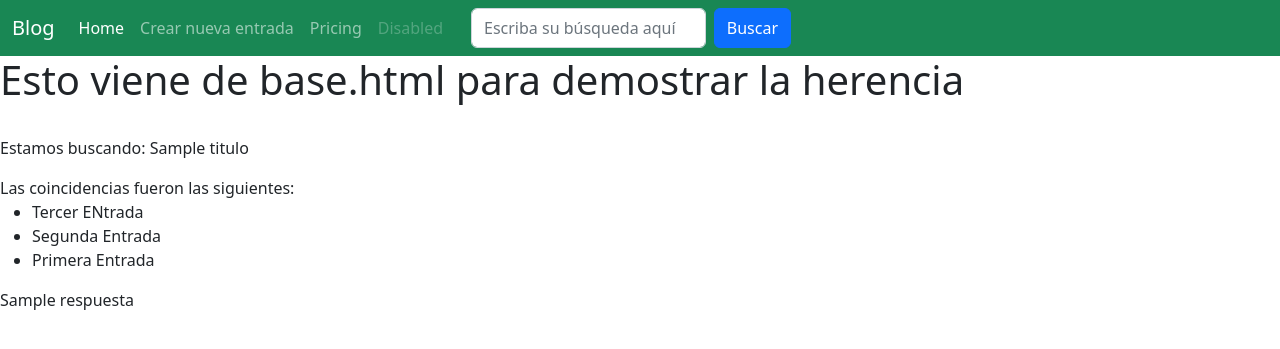
After one commit to DarianYane/Entrega-Final-Python-Coderhouse-Blog, a Django app: template Posteos/templates/busqueda_entrada.html in a window 1280 px wide. The commit adds this page. Shown: the top 349 px of the page. Run offline with Django 4.2, Linux system fonts and the light colour scheme; data comes from the database, SQL or seed files in the repository; the template is opened without the code that fills it: values that come from a table or form of the project are taken from there, most other values are stand-ins (such as "Sample title", 1, 10 or a date in 2020).

Commit message:
BarraBusqueda

```diff
--- a/Blog/urls.py
+++ b/Blog/urls.py
@@ -21,6 +21,11 @@ urlpatterns = [
     path('admin/', admin.site.urls),
     path('', views.home, name='bienvenida'),
     path('crearpost/', views.crearPost, name='crearPost'),
+    path('buscar/', views.buscar, name='buscar'),
+    # path('buscar/', views.formulario_busqueda, name='formulario_busqueda'),
+
+
+
     path('test/', views.test, name='test'),
 
 
--- a/Posteos/forms.py
+++ b/Posteos/forms.py
@@ -1,7 +1,11 @@
 from django.forms import ModelForm
 from .models import Entrada
+from django import forms
 
 class EntradaForm(ModelForm):
     class Meta:
         model = Entrada
         fields = '__all__'
+
+class BusquedaEntrada(forms.Form):
+    nombre = forms.CharField()
--- /dev/null
+++ b/Posteos/templates/busqueda_entrada.html
@@ -0,0 +1,36 @@
+{% extends 'base.html' %}
+
+{% block content %}
+
+<p>Estamos buscando: {{titulo}}</p>
+
+
+{% if entradas %}
+    <div>
+        Las coincidencias fueron las siguientes:
+    </div>
+
+    <ul>
+        {% for entrada in entradas %}
+        <li>
+            {{entrada.titulo}}
+        </li>
+        {% endfor %}
+    </ul>
+
+{% else %}
+
+    <div>
+        No se encontraron coincidencias
+    </div>
+
+
+{% endif %}
+
+    <div>
+        {{respuesta}}
+    </div>
+
+
+
+{% endblock %}
--- a/Posteos/templates/navbar.html
+++ b/Posteos/templates/navbar.html
@@ -16,8 +16,10 @@
                         <a class="nav-link" href="{% url 'crearPost' %}">Crear nueva entrada</a>
                         <a class="nav-link" href="#">Pricing</a>
                         <a class="nav-link disabled">Disabled</a>
-                        <form class="d-flex" role="search" style="width: 25vw; margin-left: 20px;">
-                            <input class="form-control me-2" type="search" placeholder="Escriba su búsqueda aquí" aria-label="Search">
+
+                        <!--{{ formulario_busqueda }}-->
+                        <form class="d-flex" style="width: 25vw; margin-left: 20px;" action="/buscar/" method="GET">
+                            <input class="form-control me-2" type="text" placeholder="Escriba su búsqueda aquí" name="titulo">
                             <button class="btn btn-primary" type="submit">Buscar</button>
                         </form>
                     </div>
```
Also changed, not shown: Posteos/views.py (+24 -5 lines).
